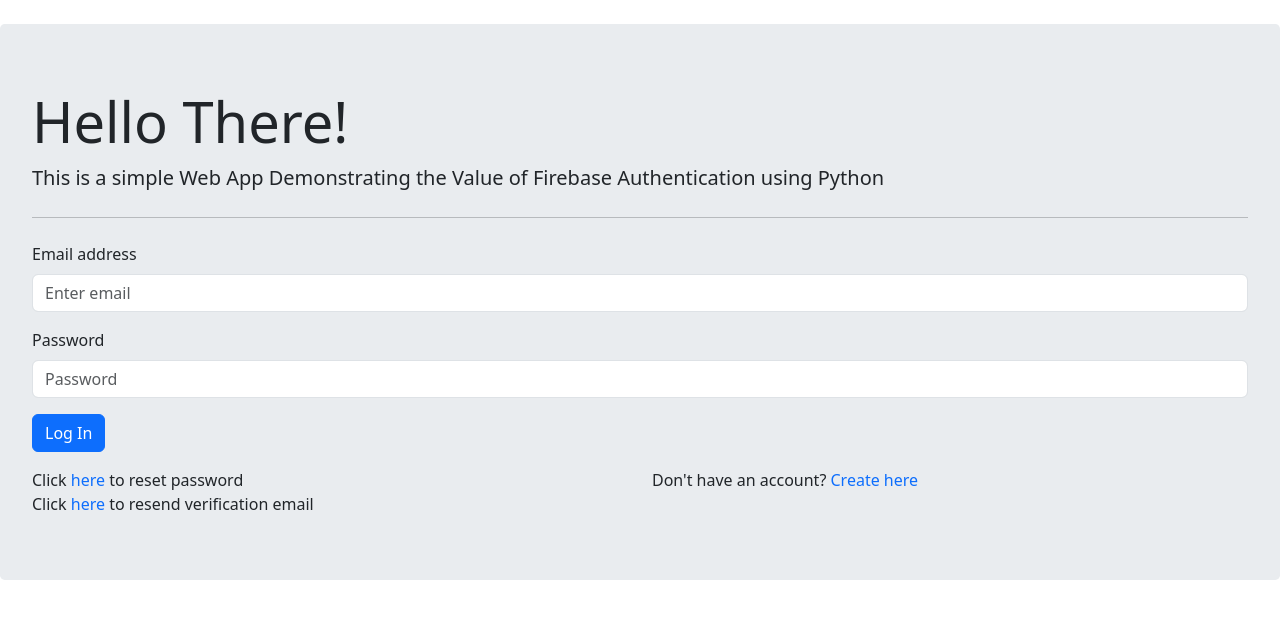
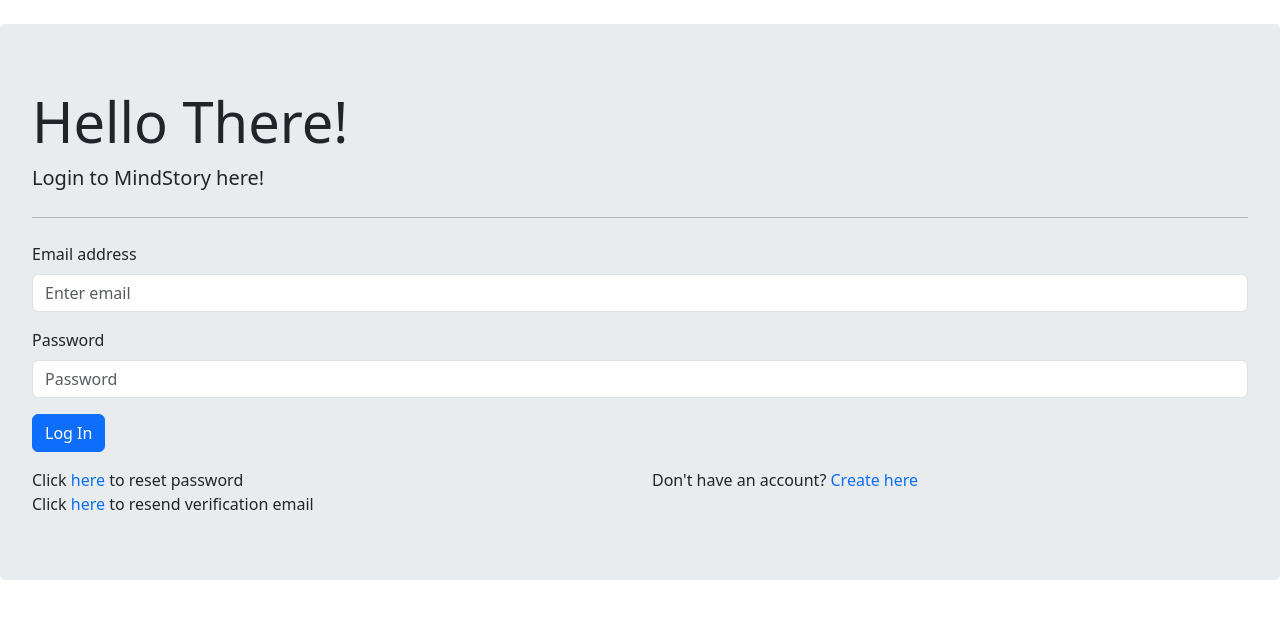
Before and after one commit to FooYongXiang/MindStory, a Flask app: page /index in a window 1280 px wide. Shown: the part 76-695 px from the top of the page. Run offline with Flask 3, Linux system fonts and the light colour scheme; some libraries are stand-ins or nearby versions.

Commit message:
Change the login page wordings;

```diff
--- a/mindstory/app/routes.py
+++ b/mindstory/app/routes.py
@@ -22,10 +22,10 @@
 import string
 from flask_turnstile import Turnstile
 
-turnstile = Turnstile(app=app, site_key='0x4AAAAAAAIVelz-MEf-eq0f', secret_key='0x4AAAAAAAIVesK957a_hC-dRLA1TFNHvJs',
-                      is_enabled=False)
+turnstile = Turnstile(app=app, site_key='0x4AAAAAAAJkqo2mD4-WN2je', secret_key='0x4AAAAAAAJkqvnY3N8OVHjorcA6A8Aj4Sw',
+                      is_enabled=True)
 turnstile.init_app(app)
-app.config['UPLOAD_DIRECTORY'] = 'mindstory/app/static/'
+app.config['UPLOAD_DIRECTORY'] = 'app/static/'
 app.config['MAX_CONTENT_LENGTH'] = 16 * 1024 * 1024  # 16MB
 app.config['ALLOWED_EXTENSIONS'] = ['.jpg', '.jpeg', '.png', '.gif']
 
@@ -75,14 +75,14 @@
                 session['password']=password
 
                 print(session['user'])
-                return redirect(url_for("home"))
-                # if turnstile.verify():
-                #     # SUCCESS
-                #     return redirect(url_for("home"))
+                # return redirect(url_for("home"))
+                if turnstile.verify():
+                    # SUCCESS
+                    return redirect(url_for("home"))
 
-                # else:
-                #     # FAILED
-                #     return render_template('index.html', umessage="Please verify that you are not a bot", email=email)
+                else:
+                    # FAILED
+                    return render_template('index.html', umessage="Please verify that you are not a bot", email=email)
 
             else:
                 verification_pending = 'Email verification is pending. Please check your email for the verification link.'
--- a/mindstory/app/templates/index.html
+++ b/mindstory/app/templates/index.html
@@ -6,7 +6,7 @@
     <br/>
       <div class="jumbotron">
         <h1 class="display-4">Hello There!</h1>
-        <p class="lead">This is a simple Web App Demonstrating the Value of Firebase Authentication using Python</p>
+        <p class="lead">Login to MindStory here!</p>
         <hr class="my-4">
         {% if smessage %}
           <div class="alert alert-success">
--- a/mindstory/app/templates/live_chat.html
+++ b/mindstory/app/templates/live_chat.html
@@ -55,7 +55,7 @@
 <body style="text-align:center; font-family: Arial, serif; font-size: 14pt;">
     <script type="text/javascript">
         $(document).ready(function () {
-            var socket = io.connect("https://mindstory.apps.tas.cnasg.dellcsc.com:80")
+            var socket = io.connect("0.0.0.0:80")
             socket.on('connect', function () {
                 socket.send("User connected!")
             });
```
